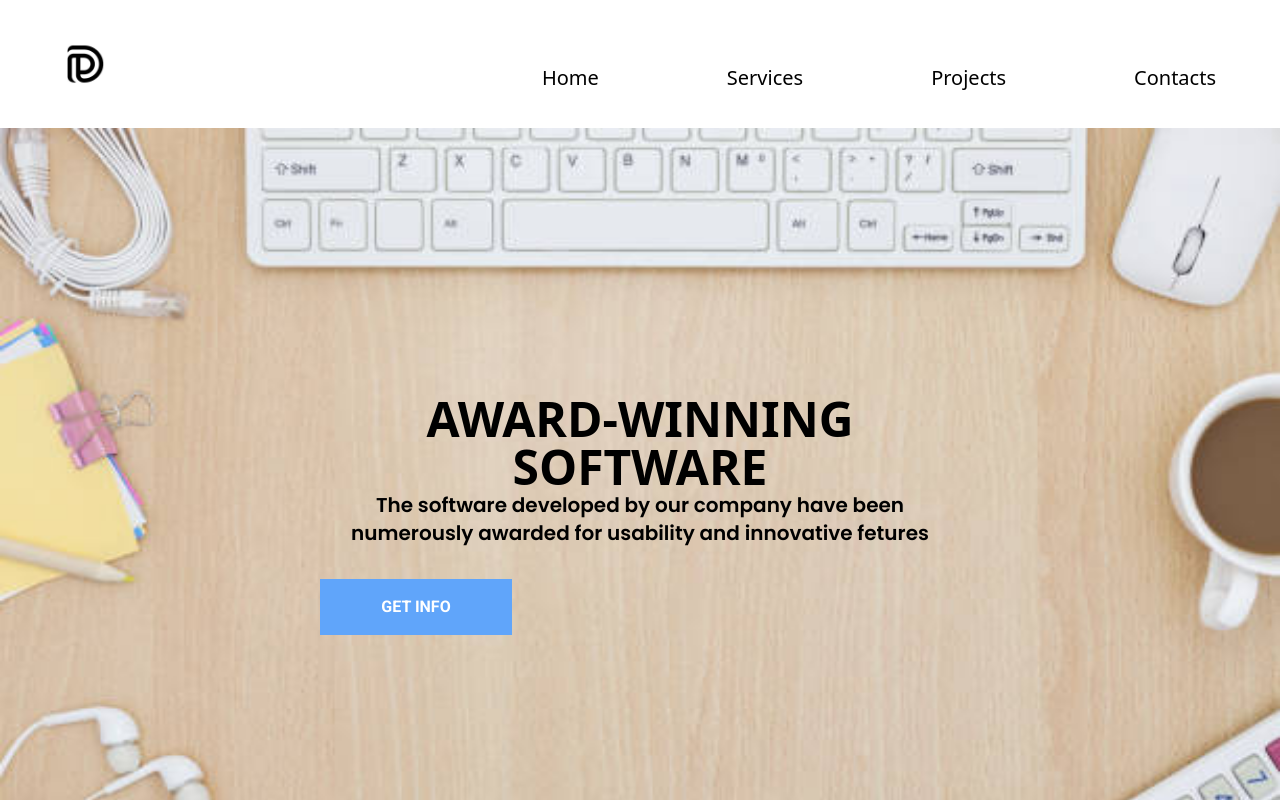
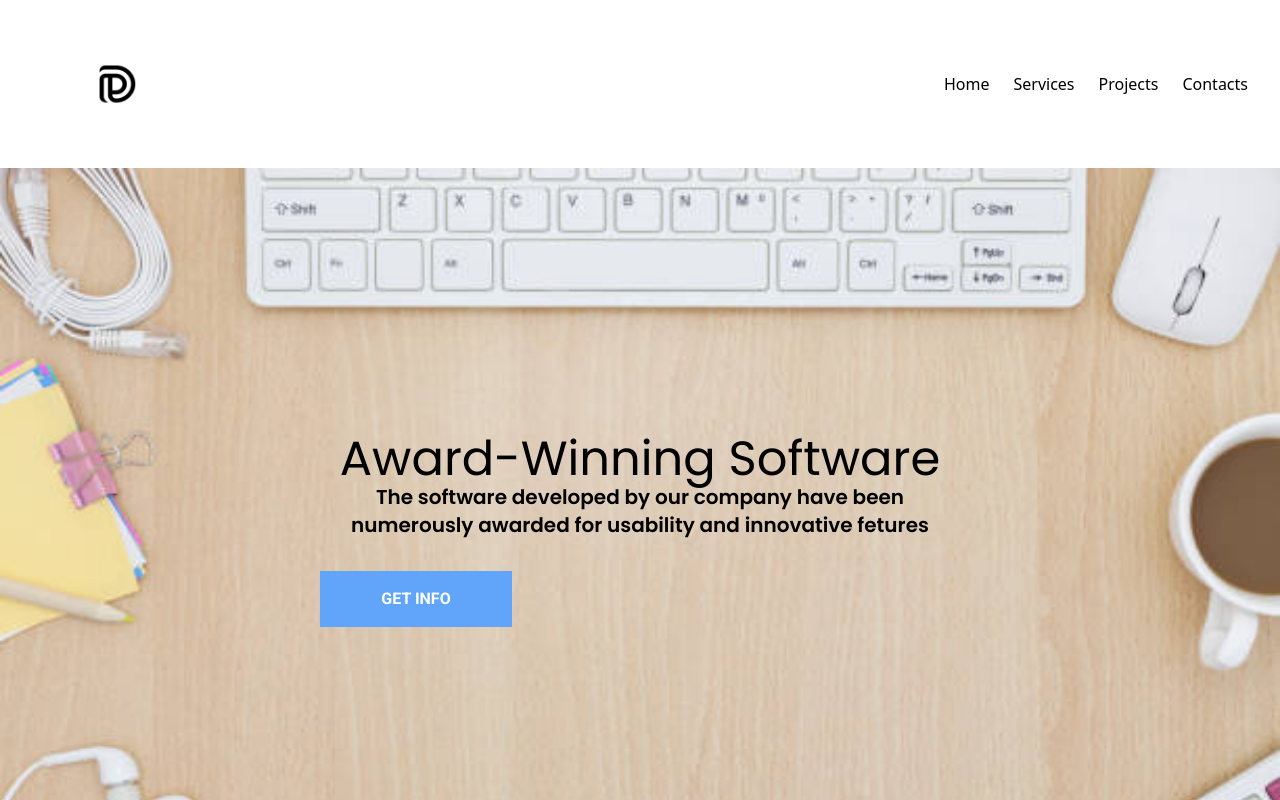
Before and after one commit to oladokun-olayiwola/Landing, a React (Create React App) app: page / in a window 1280 px wide. Shown: the top 800 px of the page. Built offline with nearby package versions, Linux system fonts and the light colour scheme.

Commit message:
modified

```diff
--- a/src/components/Contact.js
+++ b/src/components/Contact.js
@@ -4,27 +4,27 @@ const Contact = () => {
   return (
     <div id="contact" className="m-20">
       <div className="ml-8 flex">
-        <h2 className="text-4xl font-semibold pr-5 border-r-2">Get in touch</h2>
+        <h2 className=" text-2xl md:text-4xl font-semibold pr-5 border-r-2">Get in touch</h2>
         <h4 className="text-xl p-4 ">
           If you have any questions, just fill in the contact form, and we will
           answer you shortly.
         </h4>
       </div>
-      <div className="ml-8 w-11/12 ">
+      <div className="ml-8 w-11/12 block md:flex">
         <input
           type="text"
           placeholder="Your name"
-          className="h-16 text-slate-900 bg-gray-300 text-xl w-1/4 border-2 border-gray-300 p-4 focus:outline-0 "
+          className="h-16 text-slate-900 bg-gray-300 text-xl min-w-1/4 block md:flex border-2 border-gray-300 p-4 focus:outline-0 "
         />
         <input
           type="email"
           placeholder="E-mail"
-          className="h-16 text-slate-900 bg-gray-300 text-xl w-1/4 border-2 m-8 border-gray-300 p-4 focus:outline-0 "
+          className="h-16 text-slate-900 bg-gray-300 text-xl min-w-1/4 block md:flex border-2 m-8 border-gray-300 p-4 focus:outline-0 "
         />
         <input
           type="text"
           placeholder="Phone"
-          className="h-16 text-slate-900 bg-gray-300 text-xl w-1/4 border-2 m-8 border-gray-300 p-4 focus:outline-0 "
+          className="h-16 text-slate-900 bg-gray-300 text-xl block md:flex min-w-1/4 border-2 m-8 border-gray-300 p-4 focus:outline-0 "
         />
       </div>
       <div>
--- a/src/components/Footer.js
+++ b/src/components/Footer.js
@@ -7,8 +7,8 @@ const Footer = () => {
     const d = new Date()
     let year = d.getFullYear()
   return (
-    <footer className="bg-gray-700">
-      <div className="flex justify-center text-2xl capitalize font-mono text-white text-center">
+    <footer className="bg-gray-700 block ">
+      <div className="block md:flex justify-center text-lg md:text-2xl capitalize font-mono text-white text-center">
         <span className="p-8 border-r-4-black ">UI design</span>
         <span className="p-8">windows/mac os apps</span>
         <span className="p-8">android/ios apps</span>
--- a/src/components/Header.js
+++ b/src/components/Header.js
@@ -14,7 +14,7 @@ const Header = () => {
   };
   useEffect(() => {
     let timer = setTimeout(() => changeImage(), 3000);
-    return () => clearTimeout(timer)
+    return () => clearTimeout(timer);
   }, [image]);
   return (
     <div id="header">
@@ -23,26 +23,36 @@ const Header = () => {
         <div className="absolute right-3 bottom-12 flex flex-col">
           <button type="button">
             <BsDashLg
-              className=" text-4xl -mb-4 text-white hover:text-blue-500 active:text-blue-500"
+              className={` text-4xl -mb-4 text-white hover:text-blue-500 active:text-blue-500 ${
+                image === first ? "text-blue-500" : "text-white"
+              } `}
               onClick={() => setImage(first)}
             />
           </button>
           <button type="button">
             <BsDashLg
-              className=" text-4xl -mb-4 text-white hover:text-blue-500 active:text-blue-500"
-              onClick={() => setImage(second)}
+              className={`text-4xl -mb-4 text-white hover:text-blue-500 ${
+                image === second ? "text-blue-500" : "text-white"
+              }`}
+              onClick={() => {
+                setImage(second);
+              }}
             />
           </button>
           <button type="button">
             <BsDashLg
-              className=" text-4xl -mb-4 text-white hover:text-blue-500 active:text-blue-500"
+              className={` text-4xl -mb-4 text-white hover:text-blue-50 ${
+                image === third ? "text-blue-500" : "text-white"
+              }`}
               onClick={() => setImage(third)}
             />
           </button>
         </div>
         <div className="absolute m-auto left-1/4 top-1/3 right-1/4">
-          <h2 className="text-5xl text-center font-bold uppercase">Award-Winning software</h2>
-          <p className="text-xl font-semibold font-poppins font-gray-300 text-center">
+          <h2 className="text-5xl text-center font-poppins font-normal capitalize">
+            Award-Winning software
+          </h2>
+          <p className="text-xl font-semibold font-poppins font-gray-300 text-center w-full">
             The software developed by our company have been numerously awarded
             for usability and innovative fetures
           </p>
--- a/src/components/Navbar.js
+++ b/src/components/Navbar.js
@@ -1,24 +1,126 @@
-import React from "react";
+import React, {useState} from "react";
 import Logo from "../images/images.png";
 import { HashLink as Link } from "react-router-hash-link";
 
 const Navbar = () => {
   return (
-    <nav className="sticky">
+    <nav className="relative">
       <div>
         {" "}
         <img src={Logo} alt="D" className="h-32" />
       </div>
-      <div className="flex justify-end absolute top-0 right-0 ">
+      <div className="border-gray-200 shadow-xl w-64 top-20 md:flex md:justify-end md:absolute md:top-0 right-0 ">
         <ul className="text-black-800 text-xl flex justify-end ">
-          <li className="p-16"><Link to="./#header" className="active:text-blue-500" smooth>Home </Link></li>
-          <li className="p-16"><Link to="./#service" className="active:text-blue-500" smooth> Services </Link></li>
-          <li className="p-16"><Link to="./#project" className="active:text-blue-500" smooth>Projects </Link></li>
-          <li className="p-16"><Link to="./#contact" className="active:text-blue-500" smooth>Contacts</Link></li>
+          <li className="p-16">
+            <Link to="./#header" className="active:text-blue-500" smooth>
+              Home{" "}
+            </Link>
+          </li>
+          <li className="p-16">
+            <Link to="./#service" className="active:text-blue-500" smooth>
+              {" "}
+              Services{" "}
+            </Link>
+          </li>
+          <li className="p-16">
+            <Link to="./#project" className="active:text-blue-500" smooth>
+              Projects{" "}
+            </Link>
+          </li>
+          <li className="p-16">
+            <Link to="./#contact" className="active:text-blue-500" smooth>
+              Contacts
+            </Link>
+          </li>
         </ul>
       </div>
     </nav>
   );
 };
 
-export default Navbar;
+const Nav =() => {
+    const [navbar, setNavbar] = useState(false);
+
+    return (
+      <nav className="w-full sticky">
+        <div className="justify-between px-4 mx-auto lg:max-w-7xl md:items-center md:flex md:px-8">
+          <div>
+            <div className="flex items-center justify-between py-3 md:py-5 md:block">
+              <Link to="/">
+                <img src={Logo} alt="D" className="h-32" />
+              </Link>
+              <div className="md:hidden">
+                <button
+                  className="p-2 text-black rounded-md outline-none focus:border-gray-400 focus:border"
+                  onClick={() => setNavbar(!navbar)}
+                >
+                  {navbar ? (
+                    <svg
+                      xmlns="http://www.w3.org/2000/svg"
+                      className="w-6 h-6 text-white"
+                      viewBox="0 0 20 20"
+                      fill="currentColor"
+                    >
+                      <path
+                        fillRule="evenodd"
+                        d="M4.293 4.293a1 1 0 011.414 0L10 8.586l4.293-4.293a1 1 0 111.414 1.414L11.414 10l4.293 4.293a1 1 0 01-1.414 1.414L10 11.414l-4.293 4.293a1 1 0 01-1.414-1.414L8.586 10 4.293 5.707a1 1 0 010-1.414z"
+                        clipRule="evenodd"
+                      />
+                    </svg>
+                  ) : (
+                    <svg
+                      xmlns="http://www.w3.org/2000/svg"
+                      className="w-6 h-6 text-white"
+                      fill="none"
+                      viewBox="0 0 24 24"
+                      stroke="currentColor"
+                      strokeWidth={2}
+                    >
+                      <path
+                        strokeLinecap="round"
+                        strokeLinejoin="round"
+                        d="M4 6h16M4 12h16M4 18h16"
+                      />
+                    </svg>
+                  )}
+                </button>
+              </div>
+            </div>
+          </div>
+          <div>
+            <div
+              className={`flex-1 justify-self-center pb-3 mt-8 md:block md:pb-0 md:mt-0 ${
+                navbar ? "block" : "hidden"
+              }`}
+            >
+              <ul className="items-center justify-center space-y-8 md:flex md:space-x-6 md:space-y-0">
+                <li className="text-black hover:text-blue-300">
+                  <Link to="./#header" className="active:text-blue-500" smooth>
+                    Home{" "}
+                  </Link>
+                </li>
+                <li className="text-black hover:text-blue-300">
+                  <Link to="./#service" className="active:text-blue-500" smooth>
+                    {" "}
+                    Services{" "}
+                  </Link>
+                </li>
+                <li className="text-black hover:text-blue-300">
+                  <Link to="./#project" className="active:text-blue-500" smooth>
+                    Projects{" "}
+                  </Link>
+                </li>
+                <li className="text-black hover:text-blue-300">
+                  <Link to="./#contact" className="active:text-blue-500" smooth>
+                    Contacts
+                  </Link>
+                </li>
+              </ul>
+              </div>
+             </div>
+        </div>
+      </nav>
+    );
+};
+
+export default Nav;
--- a/src/components/Projects.js
+++ b/src/components/Projects.js
@@ -15,10 +15,10 @@ const Projects = () => {
   return (
     <section id='project'>
       <div>
-        <h2 className="text-center capitalize text-4xl font-mono font-medium">
+        <h2 className="text-center capitalize text-2xl md:text-4xl font-mono font-medium">
           latest projects
         </h2>
-        <p className="w-96 text-center ">
+        <p className="text-center ">
           In our portfolio, you can browse the latest products developed for our
           clients for different corporate purposes. Our qualified team of
           interface designers and software developers is always ready to create
@@ -26,17 +26,17 @@ const Projects = () => {
         </p>
       </div>
       <div className="">
-        <div className="m-8 flex justify-evenly">
+        <div className="m-8 block md:flex justify-evenly">
           <img src={one} alt="Project" />
           <img src={two} alt="Project" />
           <img src={three} alt="Project" />
         </div>
-        <div className="m-8 flex justify-evenly">
+        <div className="m-8 block md:flex justify-evenly">
           <img src={four} alt="Project" />
           <img src={five} alt="Project" />
           <img src={sixth} alt="Project" />
         </div>
-        <div className="m-8 flex justify-evenly">
+        <div className="m-8 block md:flex justify-evenly">
           <img src={seven} alt="Project" />
           <img src={eight} alt="Project" />
           <img src={four} alt="Project" />
```
Also changed, not shown: src/components/Services.js (+7 -7 lines), 1 other file (tests, documents, lock files or other folders).
